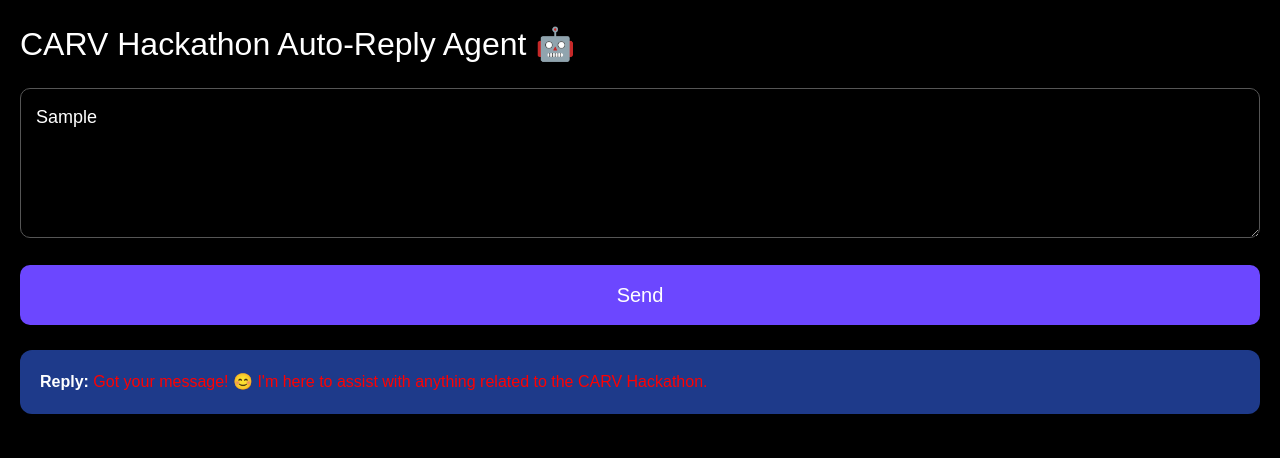
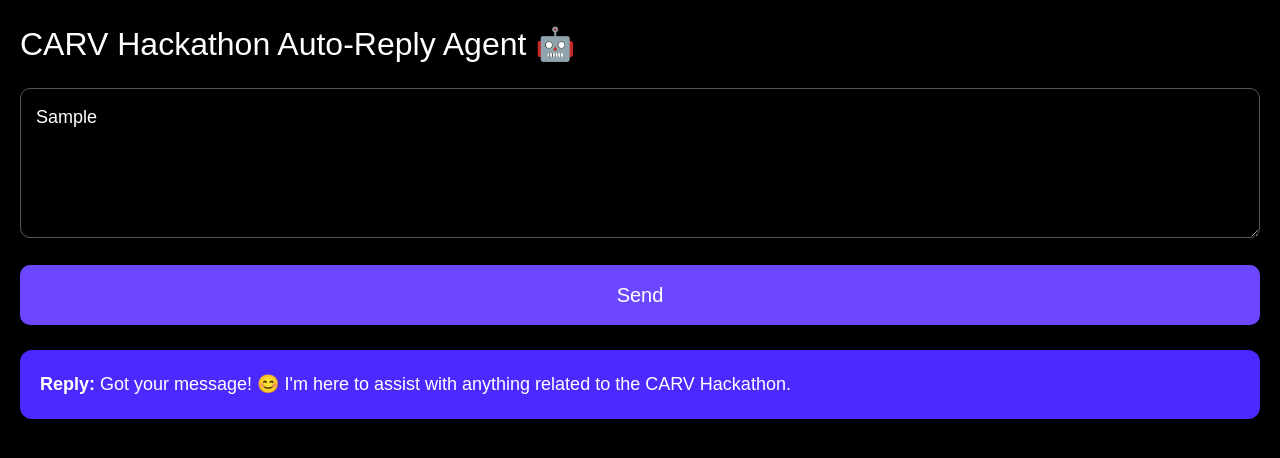
Before and after one commit to Josephcensus/projecthackaton, a Next.js app: page / in a window 1280 px wide. Both pictures are taken after typing "Sample" into the empty fields and a click on the button "Send". Shown: the top 458 px of the page. Built offline with nearby package versions, Linux system fonts and the light colour scheme.

Commit message:
Update page.js

```diff
--- a/app/page.js
+++ b/app/page.js
@@ -10,6 +10,7 @@
 
     const res = await fetch("/api/reply", {
       method: "POST",
+      headers: { "Content-Type": "application/json" },
       body: JSON.stringify({ message }),
     });
 
@@ -49,14 +50,14 @@
       <button
         onClick={sendMessage}
         style={{
+          marginTop: "20px",
           width: "100%",
-          marginTop: "20px",
           padding: "15px",
           backgroundColor: "#6C47FF",
           color: "white",
-          borderRadius: "10px",
           fontSize: "20px",
           border: "none",
+          borderRadius: "10px",
         }}
       >
         Send
@@ -65,16 +66,18 @@
       {reply && (
         <div
           style={{
-            backgroundColor: "#1E3A8A", // BLUE
+            backgroundColor: "#4C2AFF", // 💜 Purple background you wanted
             padding: "20px",
             borderRadius: "12px",
             marginTop: "25px",
+            color: "white",
+            fontSize: "18px",
+            lineHeight: "1.6",
           }}
         >
-          <strong style={{ color: "white" }}>Reply:</strong>{" "}
-          <span style={{ color: "red" }}>{reply}</span>
+          <strong style={{ color: "white" }}>Reply:</strong> {reply}
         </div>
       )}
     </main>
   );
-          }
+}
```
